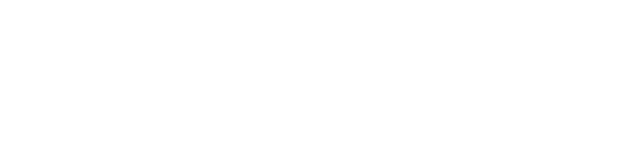
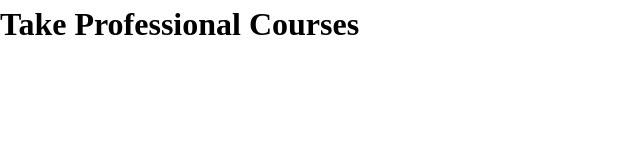
Before and after one commit to IdrissaMurenga/live-demo, a plain HTML site: page index.html in a window 1280 px wide. Shown: the whole page, without its empty margins (0-640 px from the left). Drawn offline with Linux system fonts and the light colour scheme; files that its build step writes are made by us from their sources.

Commit message:
added h1 with textes in main

```diff
--- a/index.html
+++ b/index.html
@@ -11,7 +11,9 @@
 </head>
 <body>
     <!--a beginning of main-->
-    <main></main>
+    <main>
+        <h1>Take Professional Courses</h1>
+    </main>
     <!--an ending of main-->
 </body>
 </html>
```
